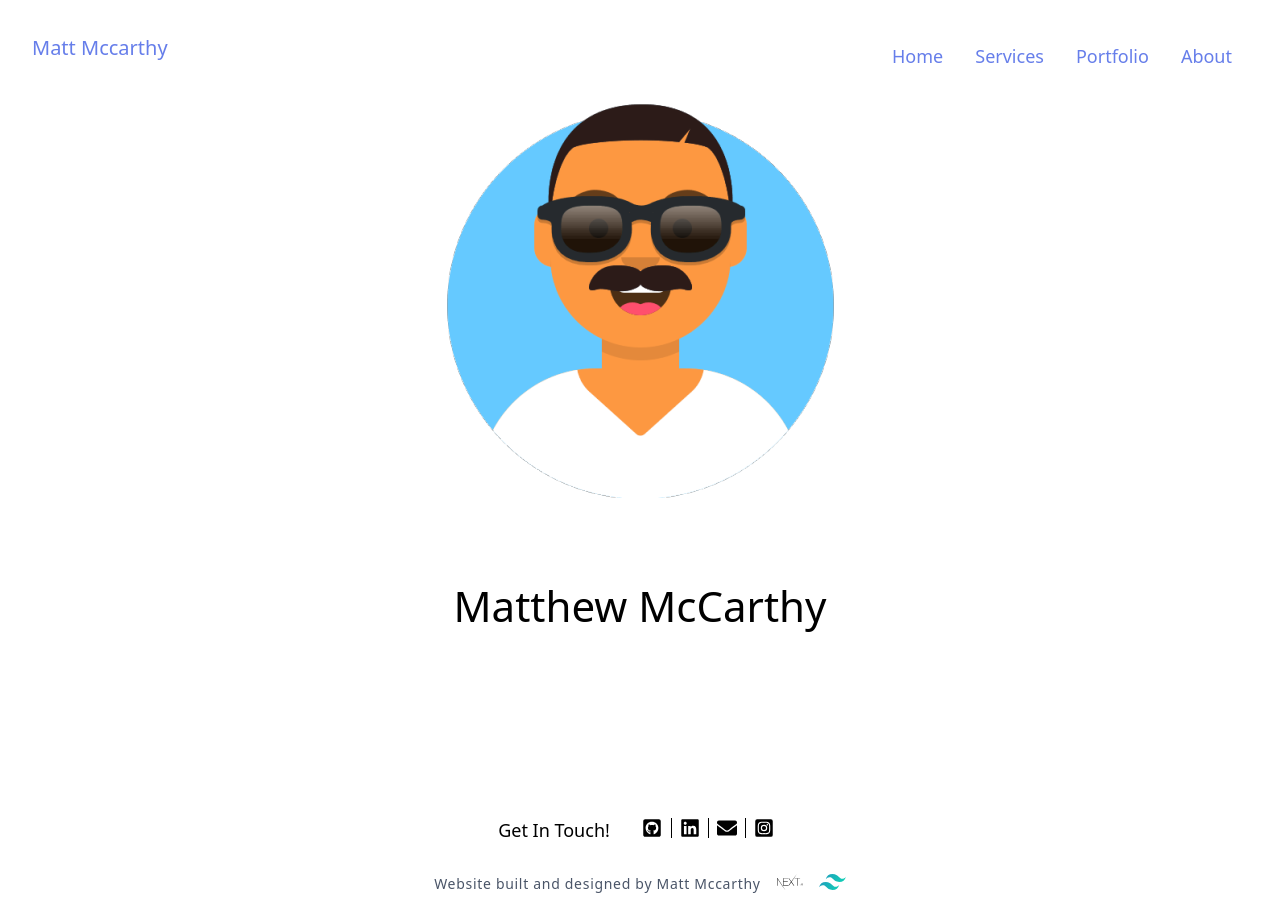
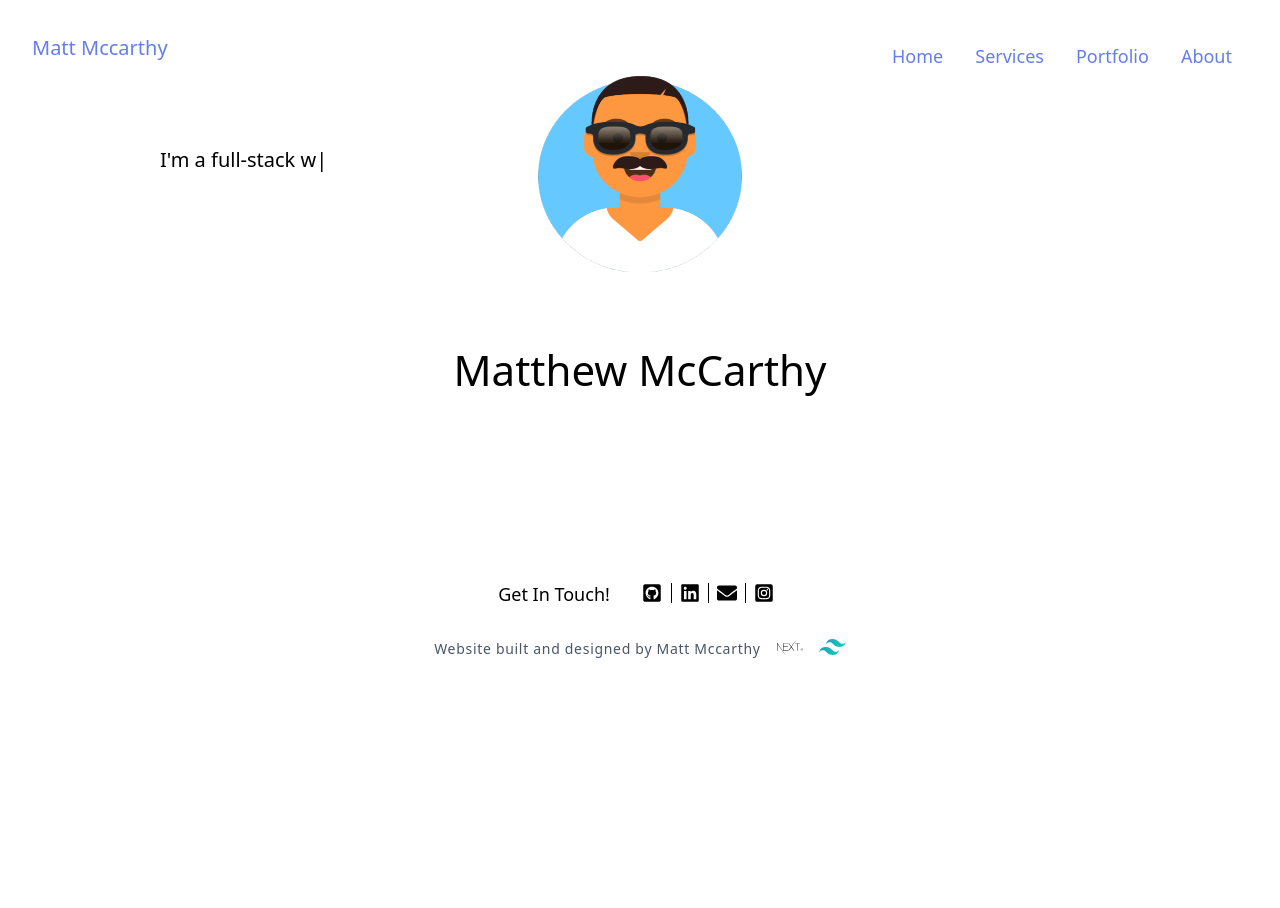
Before and after one commit to mattmc96/matts_portfolio_site, a Next.js app: page / in a window 1280 px wide. After the commit the page ends 800 px from the top, so only its background shows below. Built offline with nearby package versions, Linux system fonts and the light colour scheme.

Commit message:
fixed elements done

```diff
--- a/components/Logo.js
+++ b/components/Logo.js
@@ -1,12 +1,30 @@
 import Link from 'next/link'
+import Typed from 'react-typed'
 
-const Logo = () => (
-        <div class="block flex sm:inline-block">
+export default function Logo() {
+    return (
+
+            <div class="flex flex-row-reverse justify-center items-center gap-x-4  ">
+
                     <Link href="/">
                         <a>
-                    <img src="/me.png" alt="me" class="h-auto w-auto"/>
+                            <img src="/me.png" alt="me" class="h-56 w-56"/>
                         </a>
                     </Link>
+                    <div class="absolute left-0 ml-40 ">
+                        <Typed
+                                strings={[
+                                    'Hi, my names Matt!',
+                                    'I\'m a full-stack web developer',
+                                    'Welcome to my portfolio',
+                                    'I\'m currently available for hire'
+                                ]}
+                                typeSpeed={60}
+                                backSpeed={60}
+                                smartBackspace={true}
+                                loop={false}/>
+
+                    </div>
             </div>
     )
-export default Logo
+}
--- a/package.json
+++ b/package.json
@@ -23,7 +23,9 @@
     "react": "^16.13.1",
     "react-dom": "^16.13.1",
     "react-icons": "^3.11.0",
+    "react-typed": "^1.2.0",
     "tailwindcss": "^1.8.13",
-    "tailwindcss-triangles": "^4.0.0"
+    "tailwindcss-triangles": "^4.0.0",
+    "typed.js": "^2.0.11"
   }
 }
--- a/pages/index.js
+++ b/pages/index.js
@@ -2,14 +2,10 @@ import Layout from '../components/Layout'
 
 const Homepage = () => (
         <Layout>
-            {/*<div class="flex justify-center relative inset-0 bottom-8">*/}
-            {/*<svg className="animate-bounce w-6 h-6 text-gray-900 flex relative top-8" fill="none" stroke-linecap="round"*/}
-            {/*     stroke-linejoin="round" stroke-width="2" viewBox="0 0 24 24" stroke="currentColor">*/}
-            {/*    <path d="M19 14l-7 7m0 0l-7-7m7 7V3"></path>*/}
-            {/*</svg>*/}
-            {/*</div>*/}
-          <h1>Matthew McCarthy</h1>
+            <div>
+            </div>
+            <h1>Matthew McCarthy</h1>
         </Layout>
-);
+)
 
-export default Homepage;
+export default Homepage
```
Also changed, not shown: 2 other files (tests, documents, lock files or other folders). Lines whose indentation alone changed are shown as unchanged.
